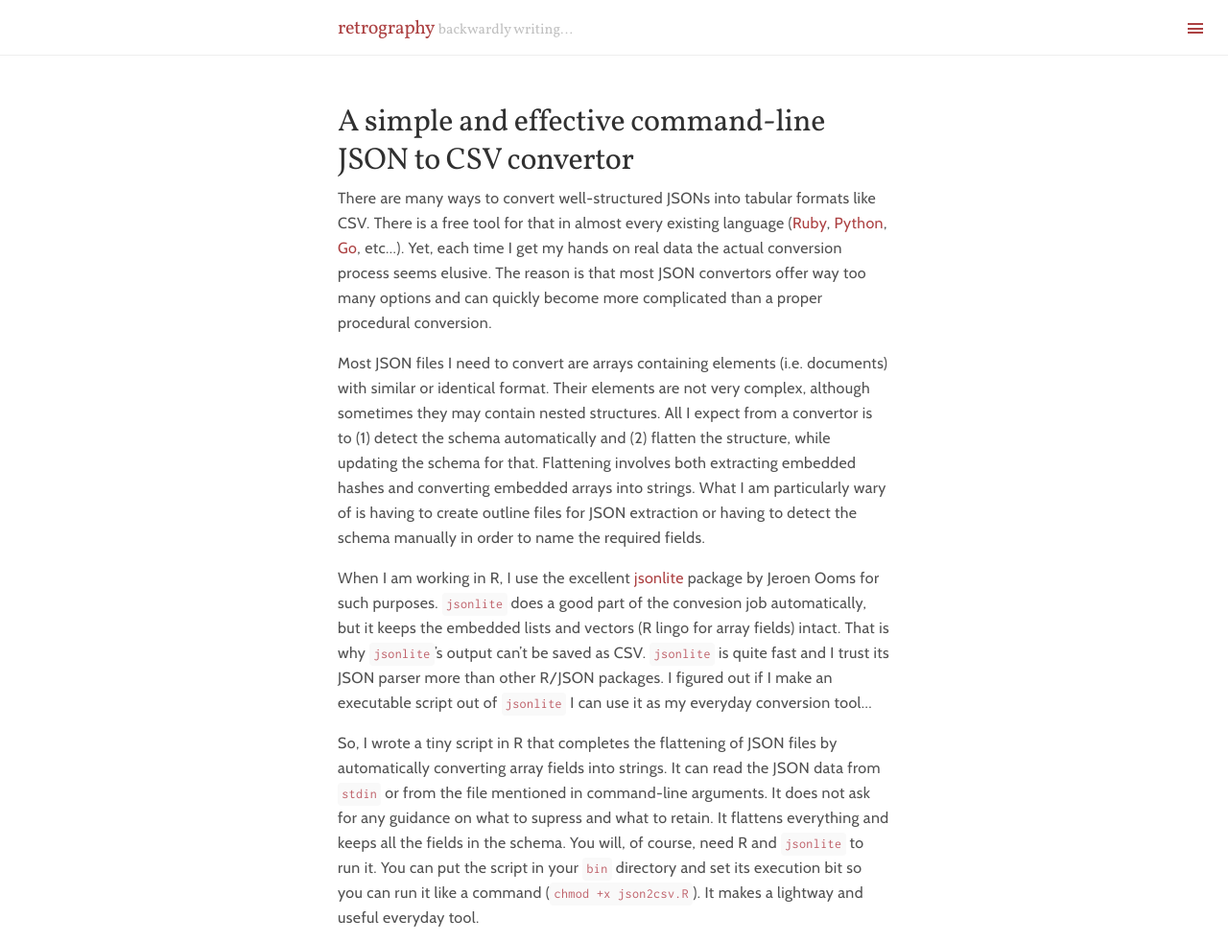
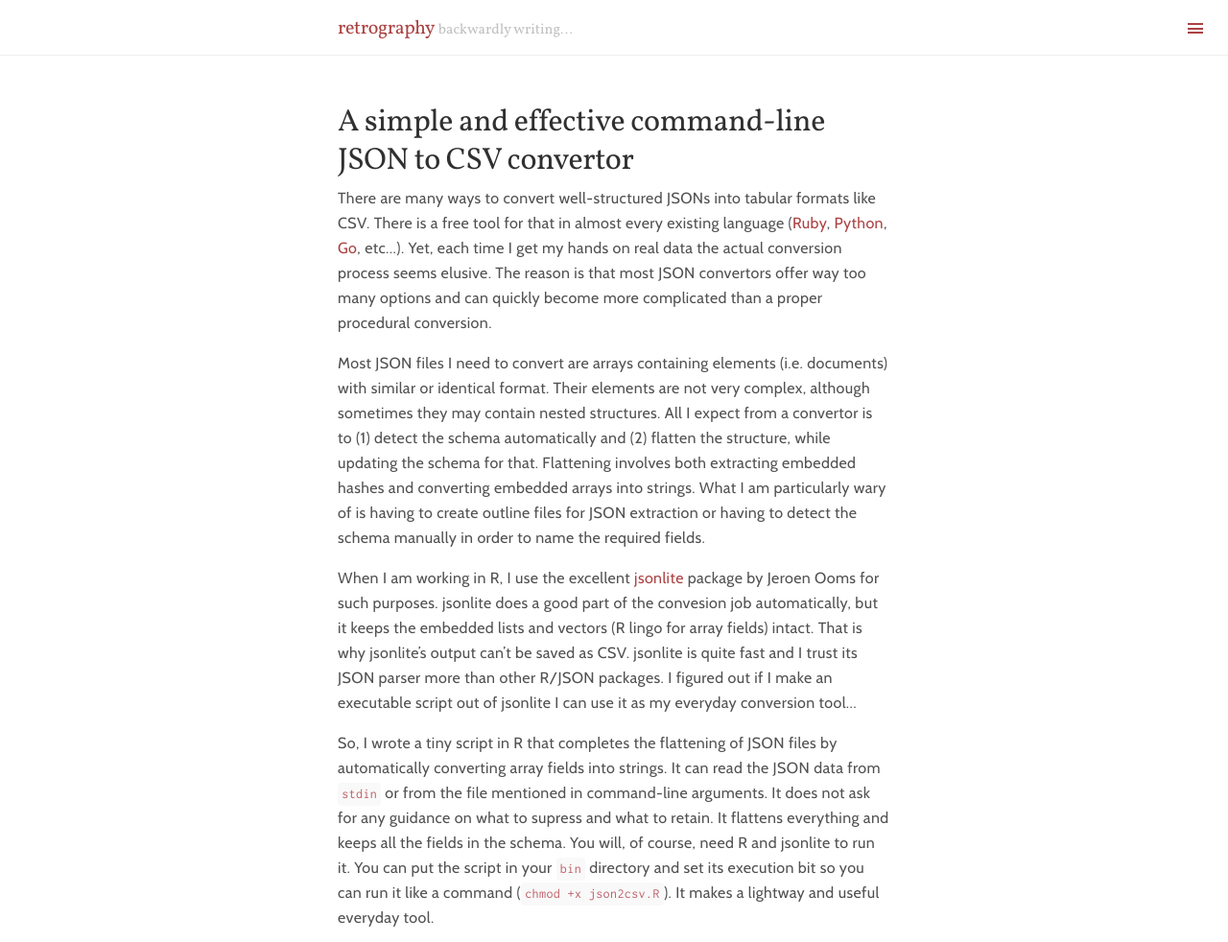
Before and after one commit to retrography/retrography.github.io, a Jekyll site: the page built from _posts/2015-08-20-a-simple-and-effective-command-line-json-to-csv-convertor.markdown, in a window 1280 px wide, cut to the strip 0-982 px from the top of the page. Shown: the whole strip at 96% size. Built offline with Jekyll 4.4.1, drawn with Linux system fonts in a browser that asks for light colours; Markdown is read by kramdown in place of the engine named in the settings; comment, search, counter and statistics services are not loaded.

```diff
--- a/_posts/2015-08-20-a-simple-and-effective-command-line-json-to-csv-convertor.markdown
+++ b/_posts/2015-08-20-a-simple-and-effective-command-line-json-to-csv-convertor.markdown
@@ -9,8 +9,8 @@ There are many ways to convert well-structured JSONs into tabular formats like C
 
 Most JSON files I need to convert are arrays containing elements (i.e. documents) with similar or identical format. Their elements are not very complex, although sometimes they may contain nested structures. All I expect from a convertor is to (1) detect the schema automatically and (2) flatten the structure, while updating the schema for that. Flattening involves both extracting embedded hashes and converting embedded arrays into strings. What I am particularly wary of is having to create outline files for JSON extraction or having to detect the schema manually in order to name the required fields.
 
-When I am working in R, I use the excellent [jsonlite](https://cran.r-project.org/web/packages/jsonlite/index.html) package by Jeroen Ooms for such purposes. `jsonlite` does a good part of the convesion job automatically, but it keeps the embedded lists and vectors (R lingo for array fields) intact. That is why `jsonlite`'s output can't be saved as CSV. `jsonlite` is quite fast and I trust its JSON parser more than other R/JSON packages. I figured out if I make an executable script out of `jsonlite` I can use it as my everyday conversion tool...
+When I am working in R, I use the excellent [jsonlite](https://cran.r-project.org/web/packages/jsonlite/index.html) package by Jeroen Ooms for such purposes. jsonlite does a good part of the convesion job automatically, but it keeps the embedded lists and vectors (R lingo for array fields) intact. That is why jsonlite's output can't be saved as CSV. jsonlite is quite fast and I trust its JSON parser more than other R/JSON packages. I figured out if I make an executable script out of jsonlite I can use it as my everyday conversion tool...
 
-So, I wrote a tiny script in R that completes the flattening of JSON files by automatically converting array fields into strings. It can read the JSON data from `stdin` or from the file mentioned in command-line arguments. It does not ask for any guidance on what to supress and what to retain. It flattens everything and keeps all the fields in the schema. You will, of course, need R and `jsonlite` to run it. You can put the script in your `bin` directory and set its execution bit so you can run it like a command (`chmod +x json2csv.R`). It makes a lightway and useful everyday tool.
+So, I wrote a tiny script in R that completes the flattening of JSON files by automatically converting array fields into strings. It can read the JSON data from `stdin` or from the file mentioned in command-line arguments. It does not ask for any guidance on what to supress and what to retain. It flattens everything and keeps all the fields in the schema. You will, of course, need R and jsonlite to run it. You can put the script in your `bin` directory and set its execution bit so you can run it like a command (`chmod +x json2csv.R`). It makes a lightway and useful everyday tool.
 
 {% gist retrography/fa622bb57d1ca25ecef8 json2csv.R %}
```
